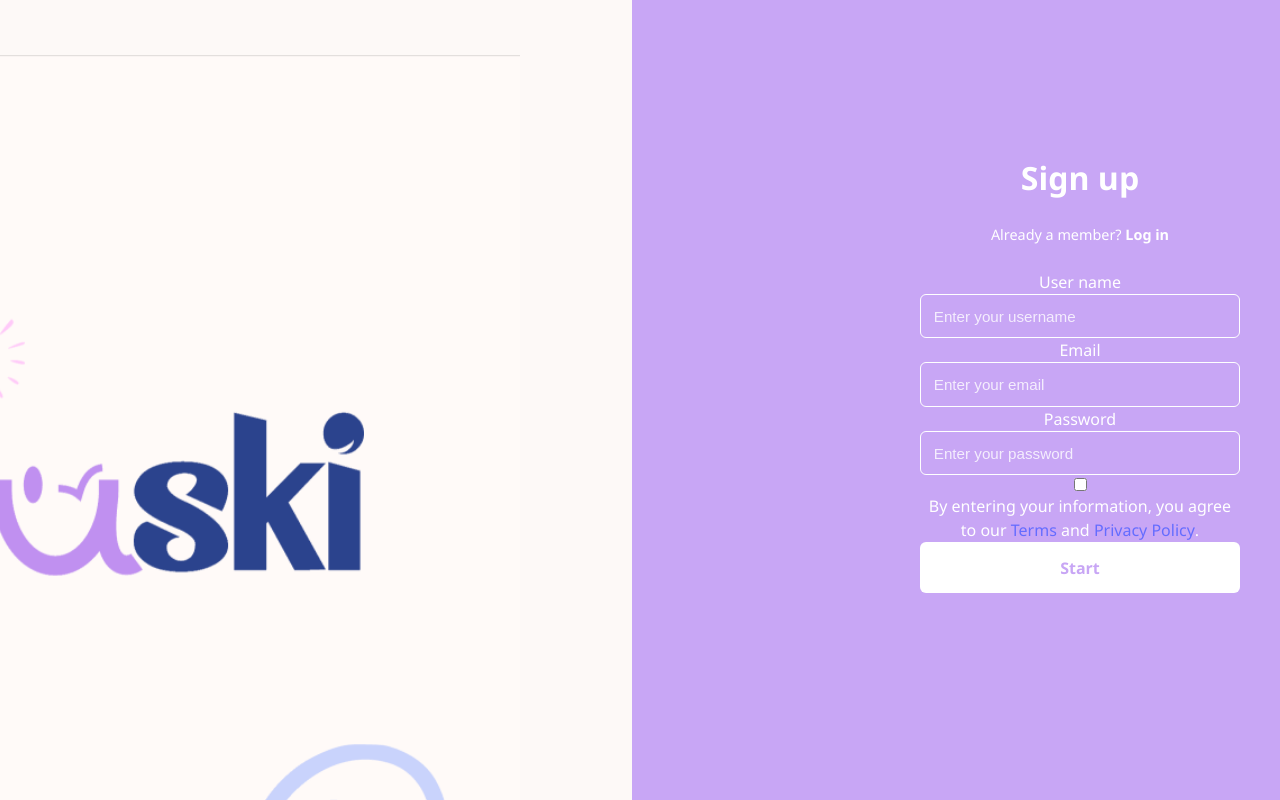
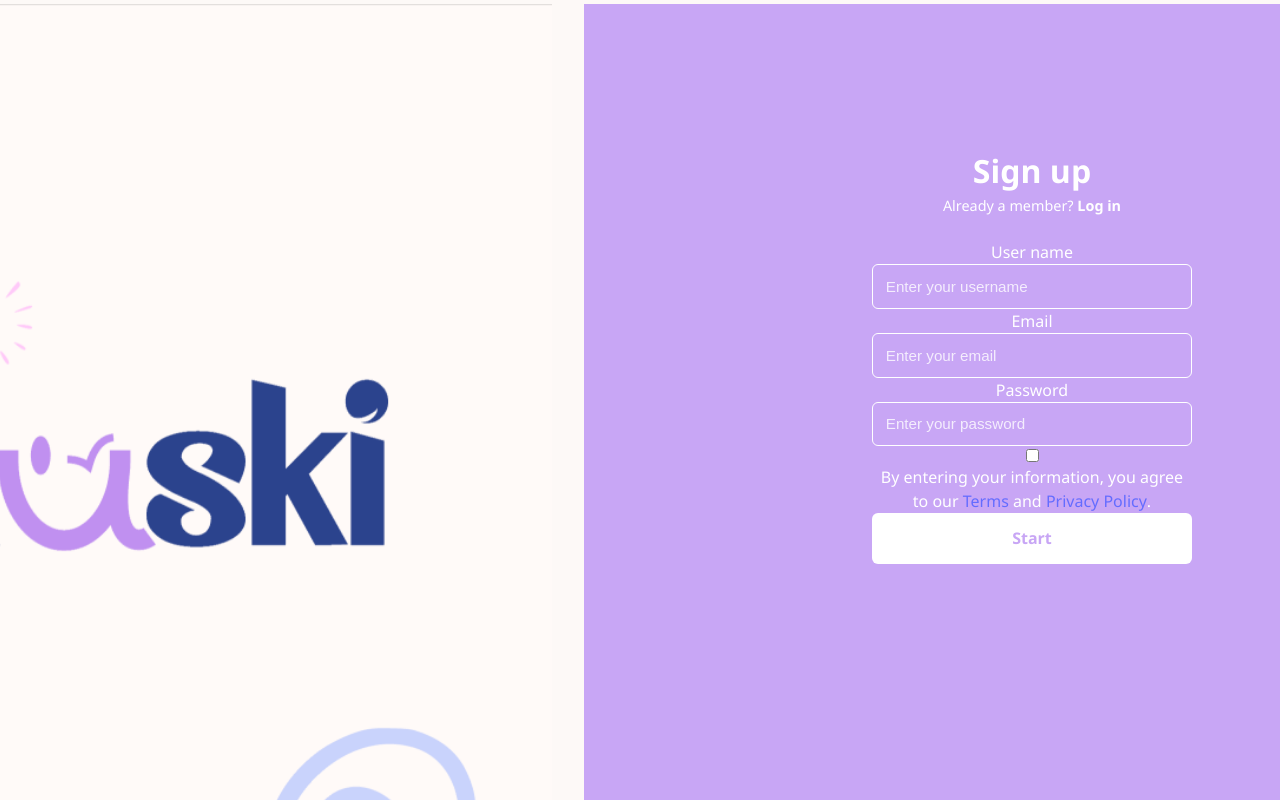
Before and after one commit to NikSala10/TaskiProject, a React (Vite) app: page / in a window 1280 px wide. Built offline with nearby package versions, Linux system fonts and the light colour scheme.

Commit message:
feat(register)Change in css img margin-left

```diff
--- a/src/components/FormRegister/SignUpForm.css
+++ b/src/components/FormRegister/SignUpForm.css
@@ -11,11 +11,11 @@ html, body {
     flex: 1;
     display: flex;
     justify-content: center;
-    width: 40rem;
-    height: 5rem;
+    width: 42rem;
+    height: 1rem;
     align-items: center;
-    margin-left:-110rem ;
-    margin-top: -30rem;
+    margin-left:-102rem ;
+    margin-top: -35rem;
   }
 
   .signup-form {
@@ -27,7 +27,7 @@ html, body {
     align-items: center;
     padding: 2rem;
     color: #fff;
-    margin-right: -55rem;
+    margin-right: -49rem;
     padding:18rem;
     padding-top:35rem;
     margin-top:5rem;
@@ -44,12 +44,14 @@ html, body {
     text-align: center;
     font-size: 0.9rem;
     margin-bottom: 1.5rem;
+    margin-top: -0.5rem;
   }
 
   .signup-subtitle a {
     color: #fff;
     text-decoration: none;
     font-weight: 600;
+    align-items:left;
   }
 
   .signup-subtitle a:hover {
@@ -65,6 +67,7 @@ html, body {
     color: #fff;
     background-color: #c8a6f5;
     margin-top: -50rem;
+    align-items: left;
   }
 
   .form-group input {
```
